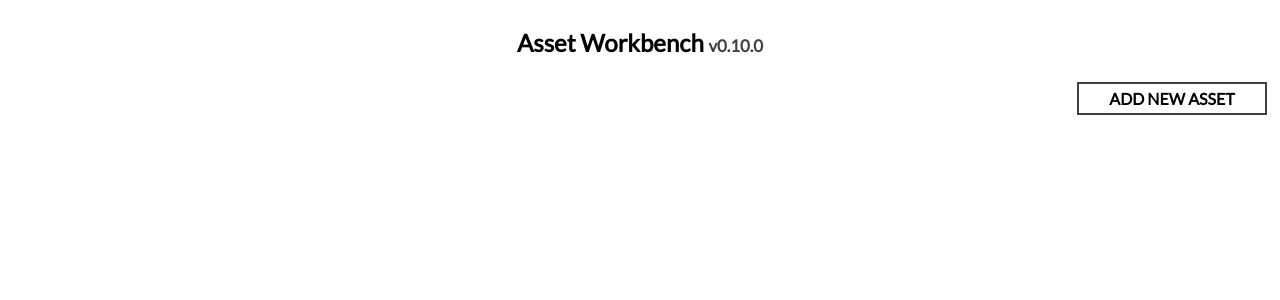
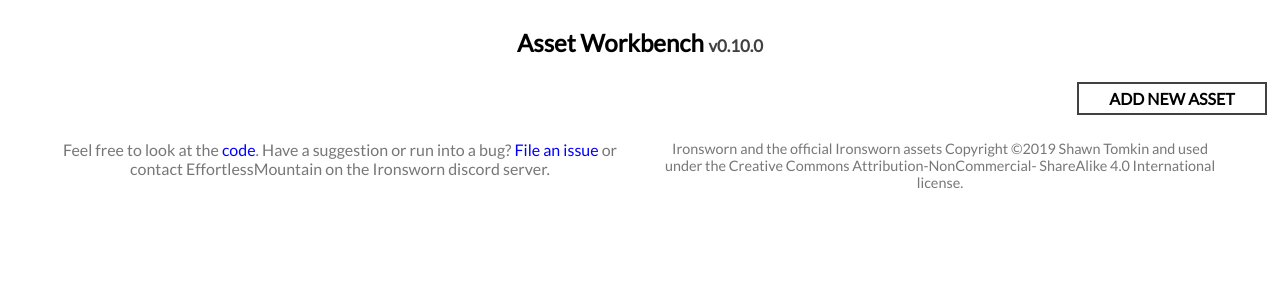
Before and after one commit to effortlessmountain/ironsworn-asset-workbench, a React (Create React App) app: page / in a window 1280 px wide. Shown: the top 300 px of the page. Built offline with nearby package versions, Linux system fonts and the light colour scheme.

Commit message:
show footer on all views and directly link to code

```diff
--- a/src/App.tsx
+++ b/src/App.tsx
@@ -9,6 +9,7 @@ import AssetSelection from './Collections/AssetSelection'
 import AssetCreation from "./Collections/AssetCreation";
 import { Collection, createCollection } from "./Collections/collection";
 import { putLoneAssetIntoCollection } from "./Collections/collectionTransformation";
+import { Footer } from "./Footer";
 
 
 
@@ -191,6 +192,7 @@ export default class App extends React.Component<{}, AppState> {
                             downloadAssetImage={() => this.downloadAssetImage()}
                         ></SidePanel>
                     </div>}
+                <Footer></Footer>
             </div>)
     }
 }
--- a/src/AssetEditor/AssetEditor.tsx
+++ b/src/AssetEditor/AssetEditor.tsx
@@ -39,16 +39,5 @@ export function SidePanel(props: SidePanelProps) {
             </div>
             <button className="asset-back-button" onClick={() => props.showScreen("choose")}>Back</button>
         </div>
-
-        <div>
-            <p className="credits">
-                Ironsworn and the official Ironsworn assets Copyright ©2019 Shawn Tomkin and used under
-                the Creative Commons Attribution-NonCommercial-
-                ShareAlike 4.0 International license.
-                </p>
-            <p className="credits">
-                Have a suggestion or run into a bug? File an issue <a href="https://github.com/effortlessmountain/ironsworn-asset-workbench/issues">here on Github</a> or contact EffortlessMountain on the Ironsworn discord server.
-            </p>
-        </div>
     </div>)
 }
--- /dev/null
+++ b/src/Footer.tsx
@@ -0,0 +1,14 @@
+import React from "react";
+
+export function Footer() {
+    return (<footer className="footer">
+        <p className="issues">
+            Feel free to look at the <a href="">code</a>. Have a suggestion or run into a bug? <a href="https://github.com/effortlessmountain/ironsworn-asset-workbench/issues">File an issue</a> or contact EffortlessMountain on the Ironsworn discord server.
+            </p>
+        <p className="credits">
+            Ironsworn and the official Ironsworn assets Copyright ©2019 Shawn Tomkin and used under
+            the Creative Commons Attribution-NonCommercial-
+            ShareAlike 4.0 International license.
+                </p>
+    </footer>)
+}
--- a/src/index.css
+++ b/src/index.css
@@ -311,10 +311,27 @@ input, textarea {
     flex-wrap: wrap;
 }
 
+.footer {
+    text-align: center;
+    color: #777;
+    margin-top: 20px;
+    display: flex;
+    justify-content: center;
+}
+
+.footer a, .footer a:visited {
+    color: blue;
+    text-decoration: none;
+}
+
+.footer p {
+    max-width: 570px;
+    margin: 0 15px 10px 15px;
+}
+
 .credits {
-    max-width : 500px;
-    color     : var(--gray);
-    text-align: center;
+    font-size: 0.9em;
+    max-width: 800px;
 }
 
 .assets {
```
